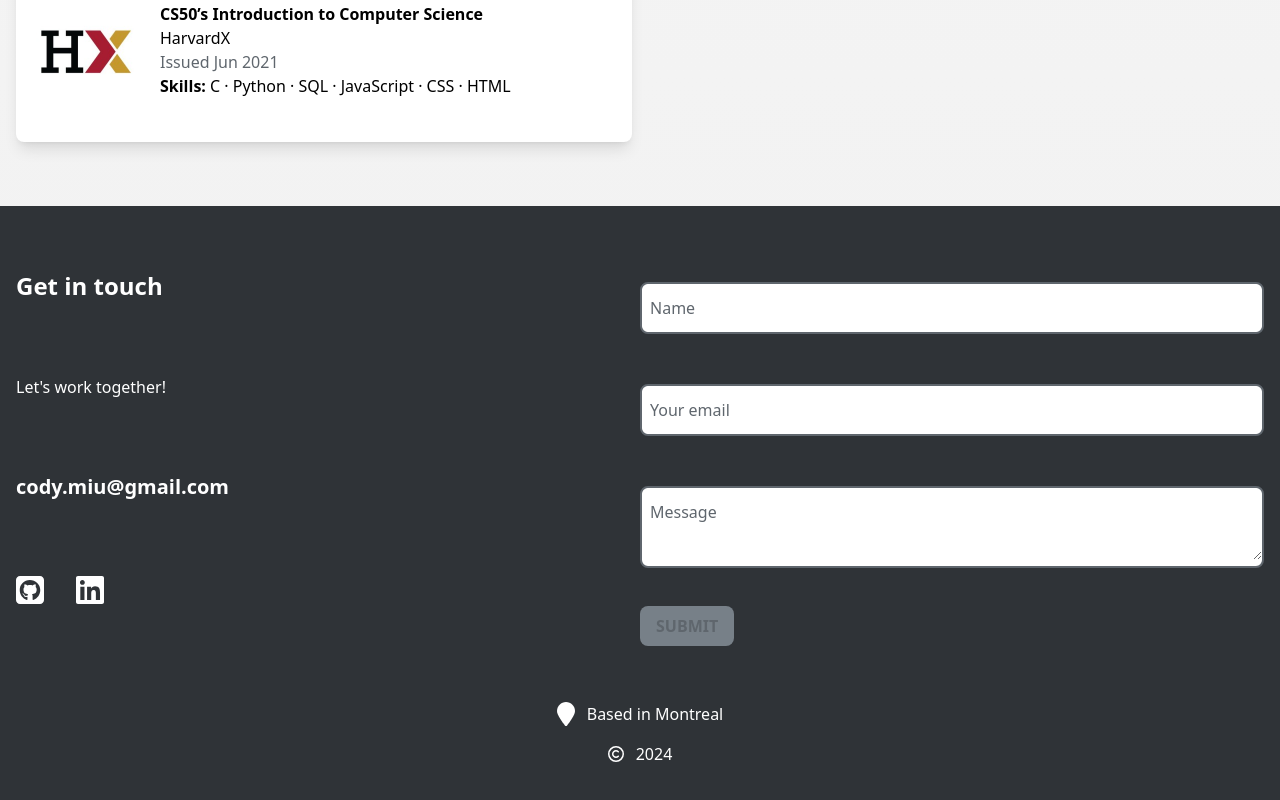
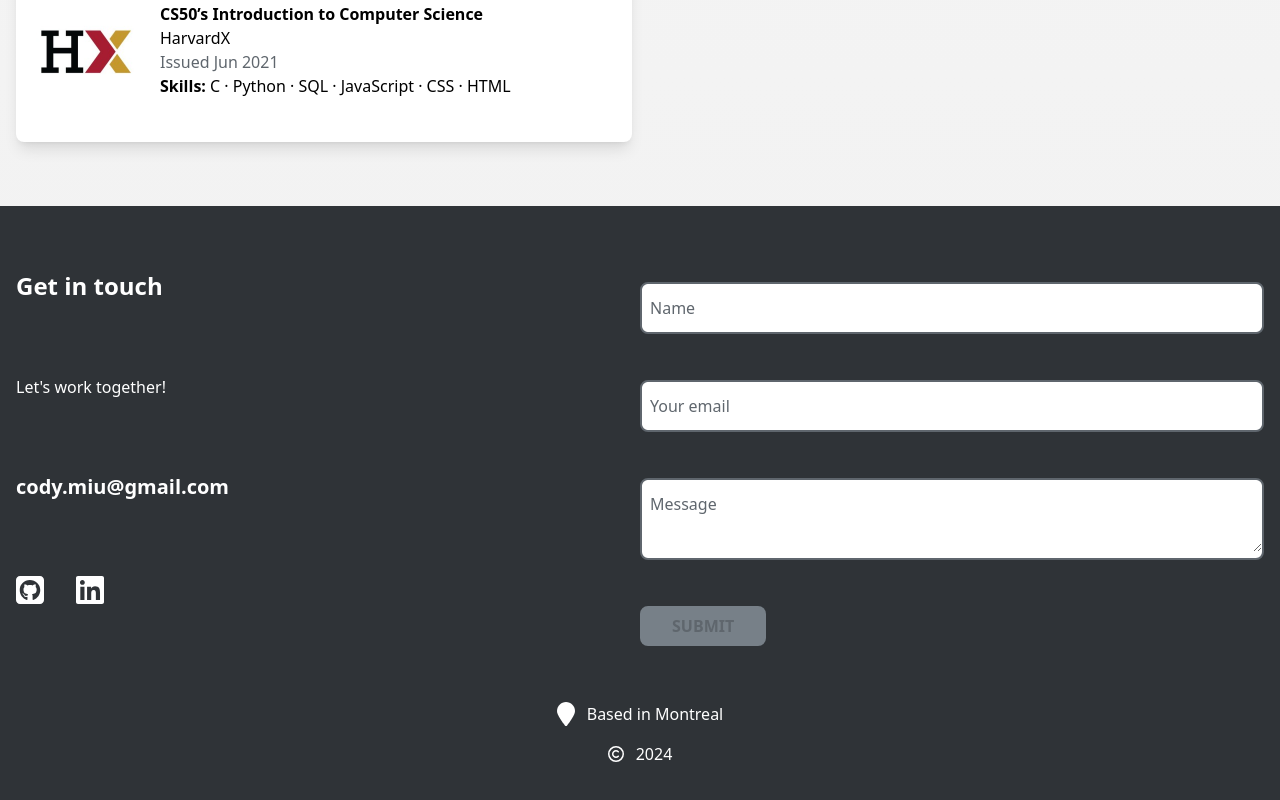
Before and after one commit to Cody06/Portfolio, a Next.js app: page / in a window 1280 px wide. Shown: the part 2940-3740 px from the top of the page. Built offline with nearby package versions, Linux system fonts and the light colour scheme.

Commit message:
Min UI styling

```diff
--- a/src/components/Home/components/Footer.tsx
+++ b/src/components/Home/components/Footer.tsx
@@ -73,7 +73,7 @@ export default function Footer() {
                         ))}
                     </div>
                 </div>
-                <form onSubmit={handleSubmit} className="space-y-4">
+                <form onSubmit={handleSubmit} className="flex flex-col gap-y-3">
                     <Input
                         id="name"
                         type="text"
@@ -101,7 +101,7 @@ export default function Footer() {
                     <input
                         type="submit"
                         value="SUBMIT"
-                        className={`px-4 py-2 font-bold rounded-lg ease-in duration-200 ${
+                        className={`mt-3 px-8 py-2 w-max font-bold rounded-lg ease-in duration-200 ${
                             isDisabled
                                 ? 'bg-grey-100 text-grey-110'
                                 : 'bg-white text-grey-120 hover:bg-orange-100 hover:cursor-pointer'
```
